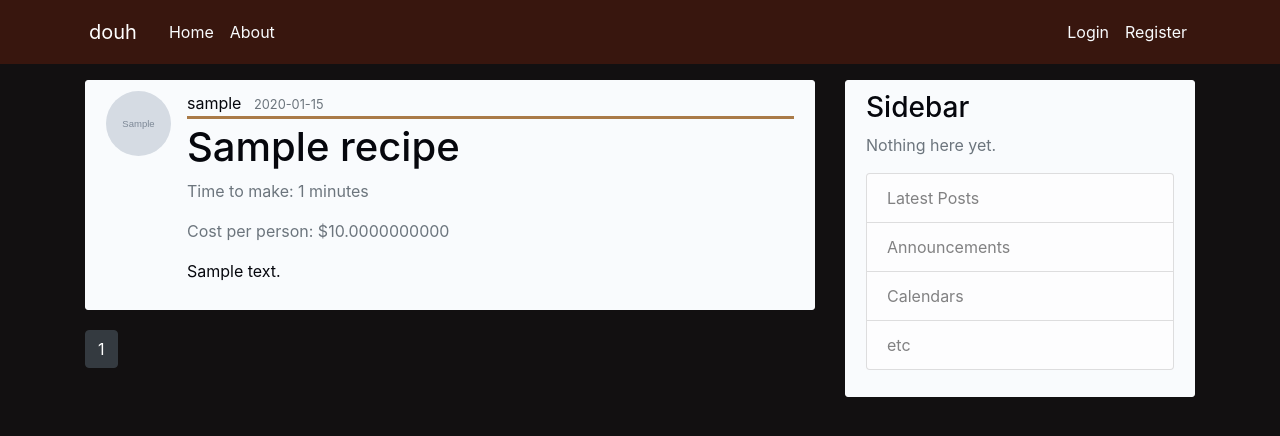
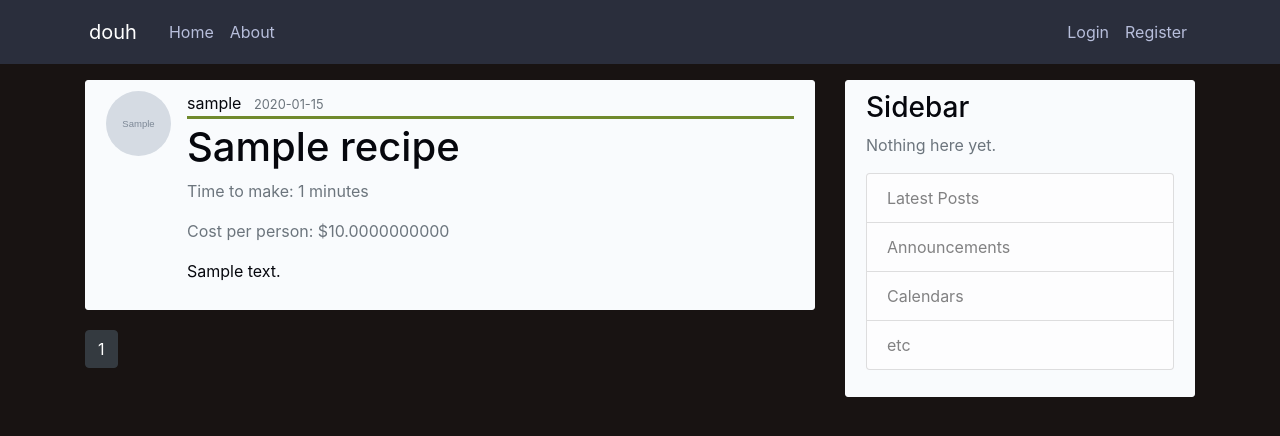
Before and after one commit to Ekimerton/Douh, a Flask app: page / in a window 1280 px wide. Shown: the top 436 px of the page. Run offline with Flask 2, Linux system fonts and the light colour scheme; tables that the repository leaves empty hold one stand-in row (values such as "Sample post"); grey boxes marked "Sample" are stand-in pictures; some libraries are stand-ins or nearby versions.

Commit message:
dark theme, blueberry

```diff
--- a/Driver/static/main.css
+++ b/Driver/static/main.css
@@ -1,5 +1,5 @@
 body {
-  background: #121011;
+  background: #181312;
   color: #333333;
   margin-top: 5rem;
 }
@@ -18,11 +18,11 @@ h1 {
 }
 
 a:hover, .site-header .navbar-nav .nav-link:hover, .article-metadata a:hover {
-  color: #3a8799;
+  color: #b7bedb;
 }
 
 .bg-steel {
-  background-color: #38160e;
+  background-color: #2a2e3c;
 }
 
 .article-title, .subtitle {
@@ -30,11 +30,11 @@ a:hover, .site-header .navbar-nav .nav-link:hover, .article-metadata a:hover {
 }
 
 .article-title:hover, .subtitle:hover {
-  color: #3a8799;
+  color: #b7bedb;
 }
 
 .site-header .navbar-nav .nav-link{
-  color: #f9fbfd;
+  color: #b7bedb;
 }
 
 .content-section {
@@ -75,7 +75,7 @@ a:hover {
 .article-metadata {
   padding-bottom: 1px;
   margin-bottom: 4px;
-  border-bottom: 3px solid #aa7b48
+  border-bottom: 3px solid #708a2d
 }
 
 .article-metadata a:hover {
```
